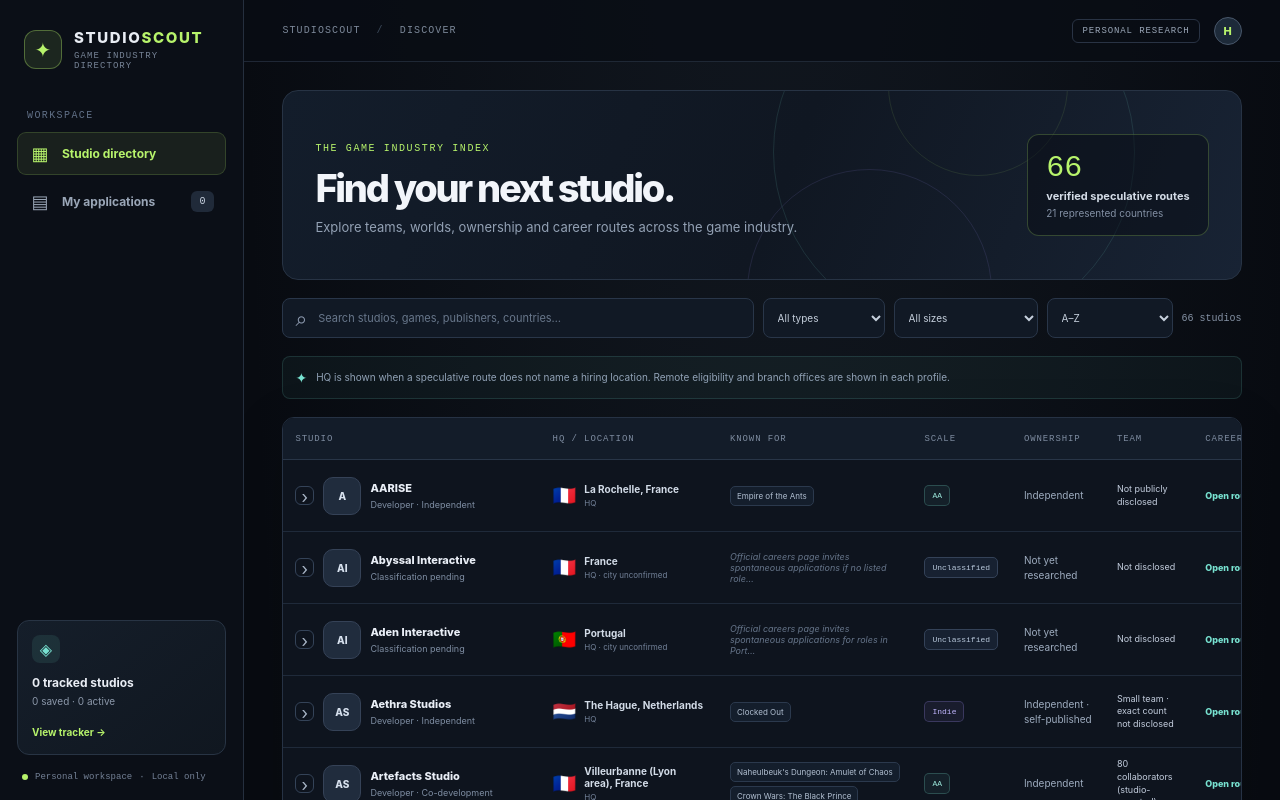
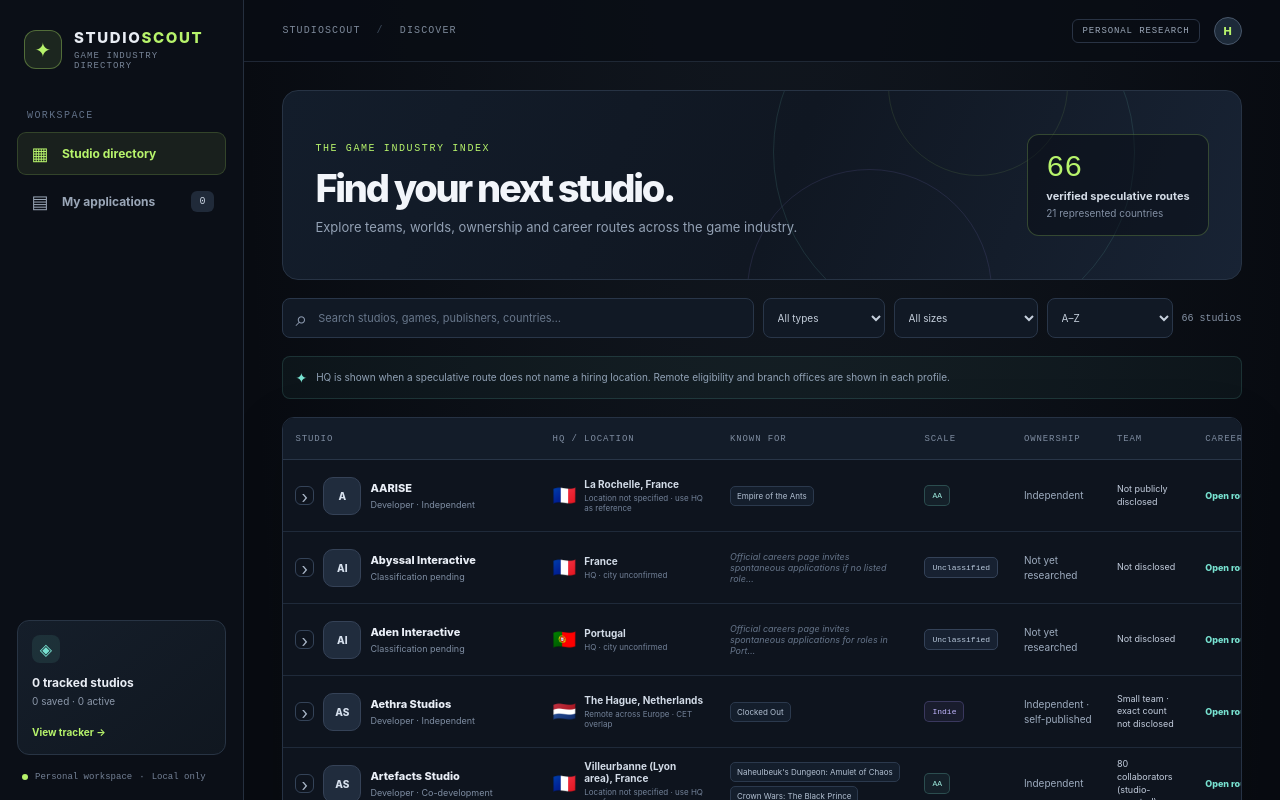
Before and after one commit to hhaitam95/game-industry-outreach-tracker, a React (Vite) app: page / in a window 1280 px wide. Shown: the top 800 px of the page. Built offline with nearby package versions, Linux system fonts and the light colour scheme.

Commit message:
feat(directory): show application geography separately from HQ

```diff
--- a/src/components/StudioDirectory.tsx
+++ b/src/components/StudioDirectory.tsx
@@ -19,6 +19,7 @@ type Profile={
   focus:string[];
   popularGames:{title:string;appId:number|null;stage?:string}[];
   profileSources:string[];
+  applicationLocation?:string;
 };
 const profiles=profilesJson as Record<string,Profile>;
 const countryCodes:Record<string,string>={
@@ -89,7 +90,7 @@ export default function StudioDirectory({applications,onSave,onMarkApplied}:{app
           const type=p?.companyType?.slice(0,2).join(" · ")||"Classification pending";
           return <Fragment key={studio.name}><tr className={active?"studio-row is-expanded":"studio-row"}>
             <td><button className="studio-expand" type="button" onClick={()=>setExpanded(active?null:studio.name)} aria-expanded={active}><span className="expand-chevron">{active?"⌄":"›"}</span><StudioLogo name={studio.name} websiteUrl={studio.websiteUrl}/><span className="studio-name-cell"><strong>{studio.name}</strong><small>{type}</small></span></button></td>
-            <td><span className="location-cell"><span className="country-flag">{location.emoji}</span><span><strong>{location.label}</strong><small>{location.tag}</small></span></span></td>
+            <td><span className="location-cell"><span className="country-flag">{location.emoji}</span><span><strong>{location.label}</strong><small>{p?.applicationLocation||location.tag}</small></span></span></td>
             <td><div className="game-chips">{games.length?games.slice(0,2).map(g=><span className="game-chip" key={g.title}>{g.title}</span>):<span className="muted">{(p?.description||studio.notes).slice(0,72)}…</span>}</div></td>
             <td><span className={`scale-tag ${(p?.industryScale||"").toLowerCase().replace(/[^a-z]+/g,"-")}`}>{p?.industryScale||"Unclassified"}</span></td>
             <td><span className="ownership-cell">{p?.parentCompany||p?.ownership||"Not yet researched"}</span></td>
@@ -107,6 +108,7 @@ export default function StudioDirectory({applications,onSave,onMarkApplied}:{app
               </div>
               <div className="detail-facts">
                 <div className="fact"><span>Headquarters</span><strong>{location.emoji} {location.label}</strong><small>{location.tag}</small></div>
+                <div className="fact"><span>Application location</span><strong>{p?.applicationLocation||"Not specified · HQ shown as reference"}</strong></div>
                 <div className="fact"><span>Other branches</span><strong>{p?.otherLocations?.length?p.otherLocations.join(" · "):"Not publicly confirmed"}</strong></div>
                 <div className="fact"><span>Ownership</span><strong>{p?.ownership||"Not yet researched"}</strong>{p?.parentCompany?<small>Parent: {p.parentCompany}</small>:null}</div>
                 <div className="fact"><span>Industry scale</span><strong>{p?.industryScale||"Not yet assessed"}</strong><small>Indicative portfolio / production profile, not an official rating</small></div>
```
